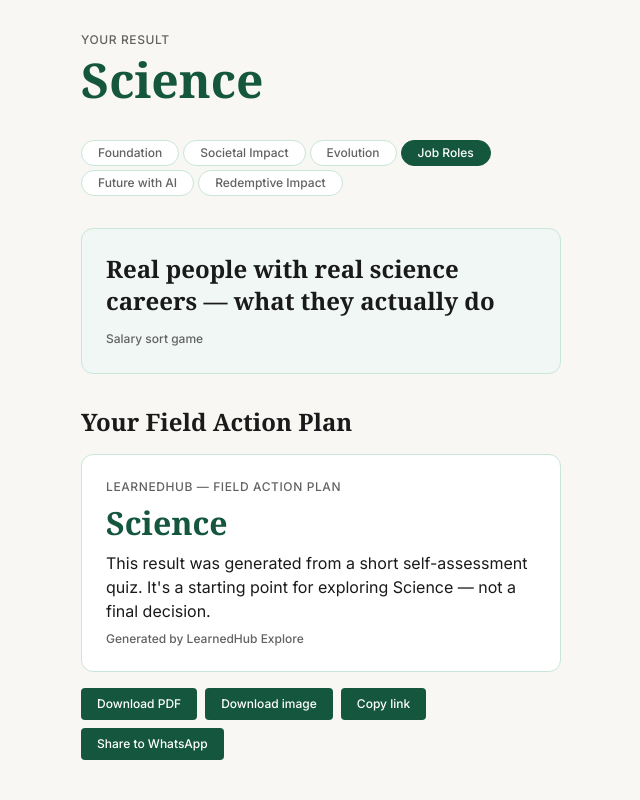
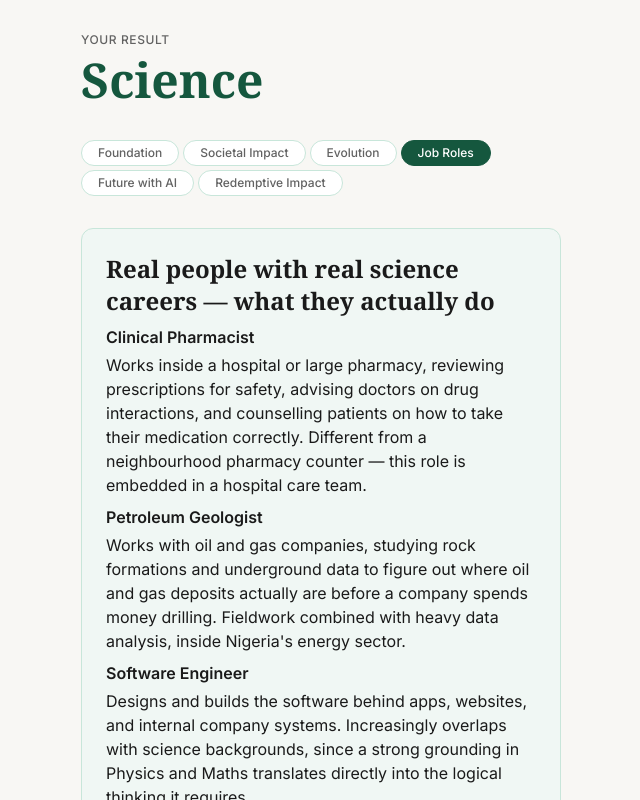
Before and after one commit to build-her/learnedhub-explore, a Next.js app: page /discover/result in a window 1280 px wide. Both pictures are taken after a click on the button "Job Roles". Shown: the top 800 px of the page, without its empty margins (319-959 px from the left). Built offline with nearby package versions, Linux system fonts and the light colour scheme.

Commit message:
Restructure content as paragraphs and structured job-roles list

```diff
--- a/app/discover/result/page.tsx
+++ b/app/discover/result/page.tsx
@@ -60,13 +60,32 @@ function ResultContent() {
               : "border-discover-border bg-discover-tint"
           }`}
         >
-          {content.isPlaceholder && (
+                    {content.isPlaceholder && (
             <span className="type-caption text-muted italic block mb-sm">
               Placeholder content — pending real authoring
             </span>
           )}
           <h2 className="type-h2 text-main mb-sm">{content.headline}</h2>
-          <p className="type-body text-main mb-sm">{content.body}</p>
+
+          {content.roles ? (
+            <div className="flex flex-col gap-sm mb-sm">
+              {content.roles.map((role) => (
+                <div key={role.title}>
+                  <p className="type-body text-main font-semibold mb-xs">{role.title}</p>
+                  <p className="type-body text-main">{role.description}</p>
+                </div>
+              ))}
+            </div>
+          ) : (
+            <div className="flex flex-col gap-sm mb-sm">
+              {content.paragraphs.map((paragraph, idx) => (
+                <p key={idx} className="type-body text-main">
+                  {paragraph}
+                </p>
+              ))}
+            </div>
+          )}
+
           <span className="type-caption text-muted">{content.format}</span>
         </div>
 
```
